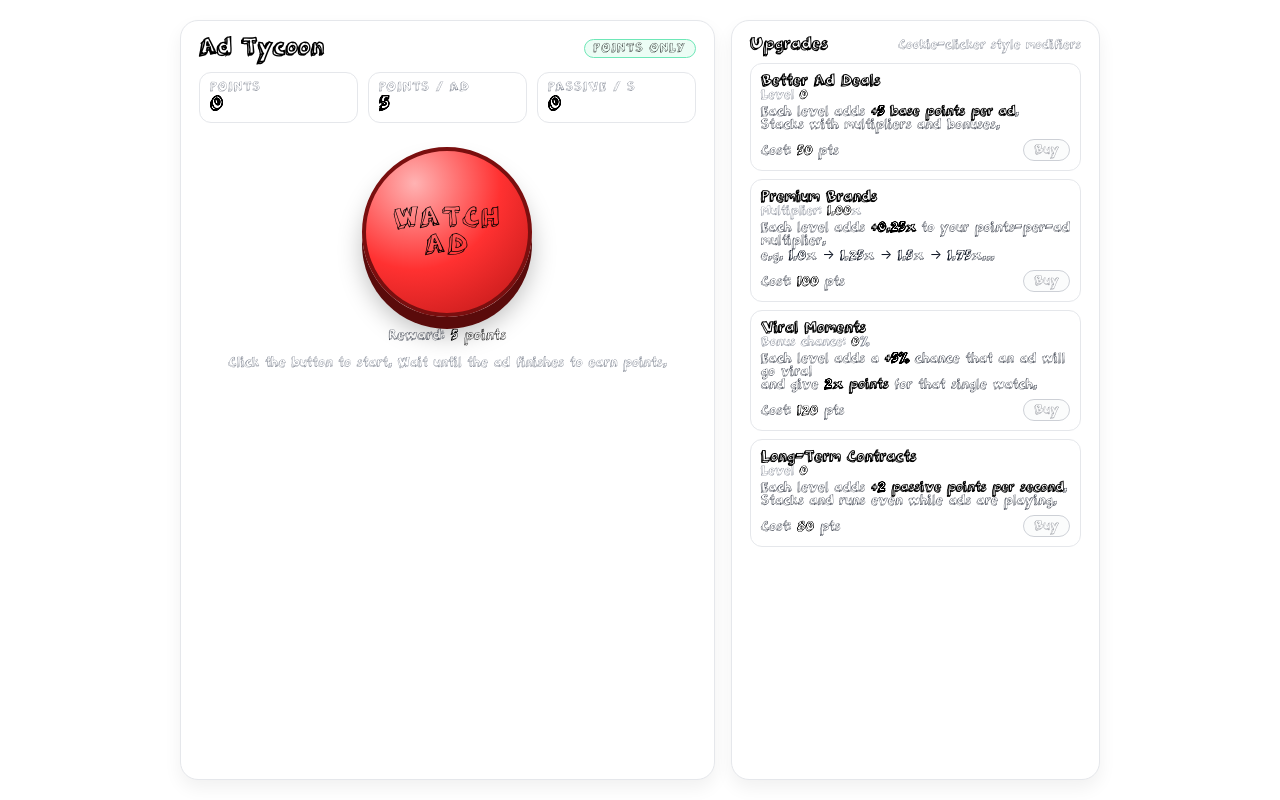
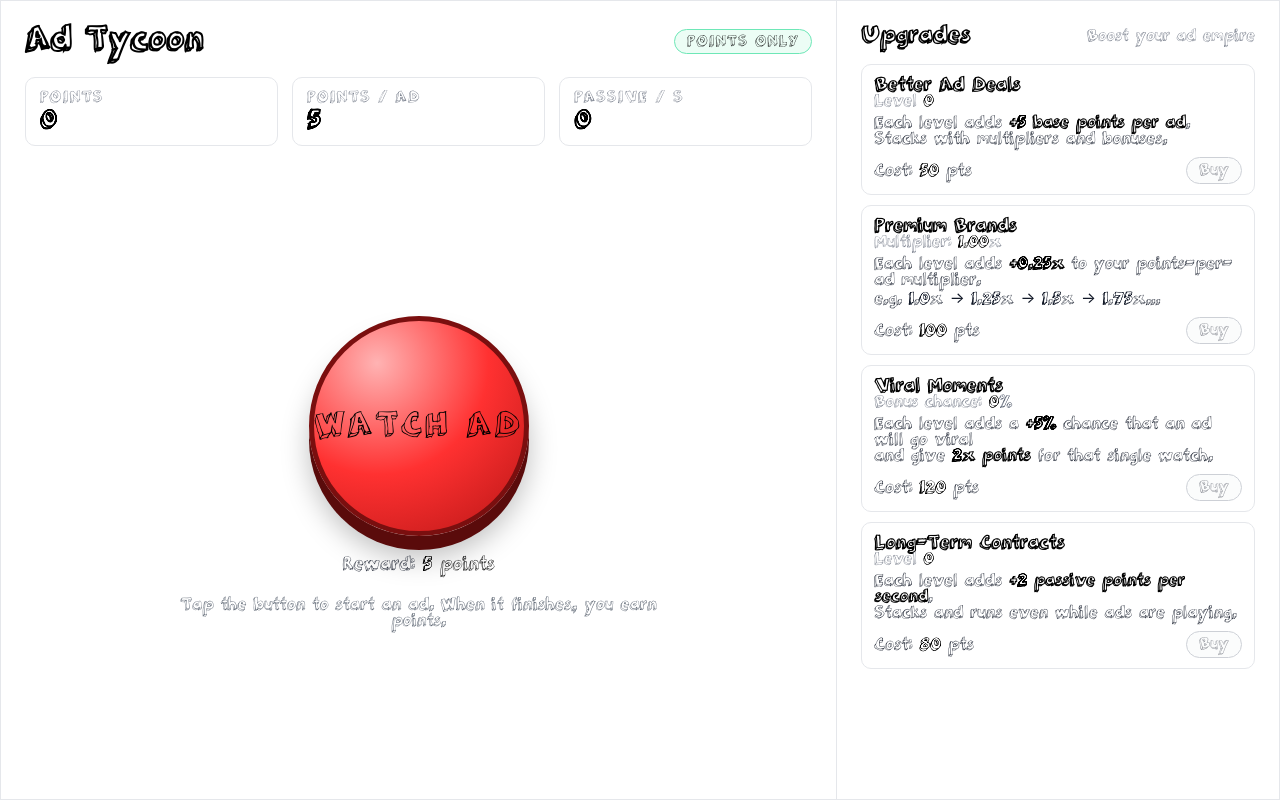
Before and after one commit to ezrakerney-afk/adtycoon, a plain HTML site: page index.html in a window 1280 px wide. Drawn offline with Linux system fonts and the light colour scheme.

Commit message:
Refactor CSS styles for layout and elements

```diff
--- a/index.html
+++ b/index.html
@@ -21,40 +21,41 @@
 
     body {
       margin: 0;
-      min-height: 100vh;
+      height: 100vh;
+      width: 100vw;
       display: flex;
       align-items: stretch;
-      justify-content: center;
+      justify-content: stretch;
       background: #ffffff;
     }
 
     .shell {
-      width: 100%;
-      max-width: 960px;
-      padding: 20px;
       display: flex;
-      gap: 16px;
+      height: 100vh;
+      width: 100vw;
     }
 
     .panel {
       background: #ffffff;
-      border-radius: 18px;
+      padding: 24px;
       border: 1px solid #e5e7eb;
-      box-shadow: 0 8px 18px rgba(0, 0, 0, 0.06);
-      padding: 16px 18px 18px;
     }
 
+    /* 2/3 main, 1/3 upgrades */
     .panel-main {
-      flex: 3;
+      flex: 2;
       display: flex;
       flex-direction: column;
-      align-items: center;
+      align-items: stretch;
+      border-right: none;
     }
 
     .panel-upgrades {
-      flex: 2;
+      flex: 1;
+      display: flex;
+      flex-direction: column;
       overflow-y: auto;
-      max-height: calc(100vh - 40px);
+      max-height: 100vh;
     }
 
     .header {
@@ -62,18 +63,18 @@
       display: flex;
       align-items: center;
       justify-content: space-between;
-      margin-bottom: 12px;
+      margin-bottom: 20px;
     }
 
     .title {
       margin: 0;
-      font-size: 1.4rem;
+      font-size: 2rem;
     }
 
     .tag {
-      font-size: 0.7rem;
+      font-size: 0.85rem;
       text-transform: uppercase;
-      padding: 3px 9px;
+      padding: 5px 12px;
       border-radius: 999px;
       border: 1px solid #6ee7b7;
       background: #ecfdf5;
@@ -83,53 +84,54 @@
     .stats-row {
       width: 100%;
       display: flex;
-      gap: 10px;
-      margin-bottom: 12px;
+      gap: 14px;
+      margin-bottom: 24px;
     }
 
     .stat {
       flex: 1;
-      padding: 8px 10px;
-      border-radius: 12px;
+      padding: 12px 14px;
+      border-radius: 10px;
       border: 1px solid #e5e7eb;
       background: #ffffff;
     }
 
     .stat-label {
-      font-size: 0.72rem;
+      font-size: 0.9rem;
       text-transform: uppercase;
       letter-spacing: 0.08em;
       color: #6b7280;
-      margin-bottom: 2px;
+      margin-bottom: 4px;
     }
 
     .stat-value {
-      font-size: 1.15rem;
+      font-size: 1.5rem;
       font-weight: 600;
     }
 
     .ad-area {
-      margin-top: 12px;
+      flex: 1;
       display: flex;
       flex-direction: column;
       align-items: center;
-      gap: 12px;
+      justify-content: center;
+      gap: 20px;
     }
 
     /* Circular watch button */
     #watchButton {
-      width: 170px;
-      height: 170px;
+      width: 220px;
+      height: 220px;
       border-radius: 50%;
-      border: 4px solid #7a0f0f;
+      border: 5px solid #7a0f0f;
       background: radial-gradient(circle at 30% 20%, #ffb3b3, #ff3131, #b81616);
       box-shadow:
-        0 12px 0 #5a0b0b,
-        0 18px 25px rgba(0, 0, 0, 0.25);
+        0 14px 0 #5a0b0b,
+        0 22px 28px rgba(0, 0, 0, 0.25);
       color: #000000;
-      font-size: 26px;
+      font-size: 32px;
       text-transform: uppercase;
-      letter-spacing: 0.07em;
+      letter-spacing: 0.09em;
       cursor: pointer;
       display: flex;
       align-items: center;
@@ -145,52 +147,53 @@
 
     /* Pressed/playing state */
     #watchButton.playing {
-      transform: translateY(6px);
+      transform: translateY(8px);
       box-shadow:
-        0 4px 0 #5a0b0b,
-        0 10px 18px rgba(0, 0, 0, 0.25);
+        0 6px 0 #5a0b0b,
+        0 12px 20px rgba(0, 0, 0, 0.25);
       background: radial-gradient(circle at 30% 20%, #ff8a8a, #e12727, #8f1010);
     }
 
     .ad-meta {
-      font-size: 0.85rem;
+      font-size: 1.1rem;
       color: #111827;
       text-align: center;
     }
 
     #statusText {
-      font-size: 0.8rem;
-      color: #6b7280;
-      margin-top: 2px;
+      font-size: 1rem;
+      color: #4b5563;
+      margin-top: 4px;
       text-align: center;
+      max-width: 480px;
     }
 
     .upgrades-header {
       display: flex;
       justify-content: space-between;
       align-items: center;
-      margin-bottom: 10px;
+      margin-bottom: 16px;
     }
 
     .upgrades-header h2 {
       margin: 0;
-      font-size: 1rem;
+      font-size: 1.4rem;
     }
 
     .upgrades-header span {
-      font-size: 0.75rem;
+      font-size: 0.95rem;
       color: #6b7280;
     }
 
     .upgrade-card {
-      border-radius: 12px;
-      padding: 10px 10px 9px;
+      border-radius: 10px;
+      padding: 12px 12px 10px;
       background: #ffffff;
       border: 1px solid #e5e7eb;
-      margin-bottom: 8px;
+      margin-bottom: 10px;
       display: flex;
       flex-direction: column;
-      gap: 4px;
+      gap: 6px;
     }
 
     .upgrade-top {
@@ -201,17 +204,17 @@
     }
 
     .upgrade-name {
-      font-size: 0.9rem;
+      font-size: 1.1rem;
       font-weight: 600;
     }
 
     .upgrade-level {
-      font-size: 0.75rem;
+      font-size: 0.95rem;
       color: #6b7280;
     }
 
     .upgrade-desc {
-      font-size: 0.8rem;
+      font-size: 0.98rem;
       color: #111827;
     }
 
@@ -224,7 +227,7 @@
     }
 
     .upgrade-cost {
-      font-size: 0.8rem;
+      font-size: 1rem;
       color: #111827;
     }
 
@@ -233,8 +236,8 @@
       border: 1px solid #9ca3af;
       background: #f9fafb;
       color: #111827;
-      padding: 4px 10px;
-      font-size: 0.78rem;
+      padding: 5px 12px;
+      font-size: 0.95rem;
       cursor: pointer;
       white-space: nowrap;
     }
@@ -249,6 +252,13 @@
         flex-direction: column;
       }
 
+      .panel-main,
+      .panel-upgrades {
+        flex: none;
+        height: auto;
+        border-right: 1px solid #e5e7eb;
+      }
+
       .panel-upgrades {
         max-height: none;
       }
@@ -257,7 +267,7 @@
 </head>
 <body>
   <div class="shell">
-    <!-- Main panel -->
+    <!-- Main panel (2/3) -->
     <div class="panel panel-main">
       <div class="header">
         <h1 class="title">Ad Tycoon</h1>
@@ -287,16 +297,16 @@
           Reward: <span id="rewardInfo">5 points</span>
         </div>
         <div id="statusText">
-          Click the button to start. Wait until the ad finishes to earn points.
+          Tap the button to start an ad. When it finishes, you earn points.
         </div>
       </div>
     </div>
 
-    <!-- Upgrades panel -->
+    <!-- Upgrades panel (1/3, scrollable) -->
     <div class="panel panel-upgrades">
       <div class="upgrades-header">
         <h2>Upgrades</h2>
-        <span>Cookie-clicker style modifiers</span>
+        <span>Boost your ad empire</span>
       </div>
 
       <!-- Better Ad Deals: flat points per ad -->
@@ -434,8 +444,6 @@
 
     const BASE_POINTS_PER_AD = 5;
     const BASE_AD_MS = 15000; // used by fake timer
-    const TICK_MS = 100;
-
     let watching = false;
     let timer = null;
 
@@ -508,7 +516,6 @@
     }
 
     // ---- AD FLOW ----
-
     function startAd() {
       if (watching) return;
       watching = true;
@@ -518,14 +525,13 @@
         "Ad is playing... wait until it finishes to earn points.";
 
       // >>> plug real rewarded ad here <<<
-      // Example:
       // myAdSdk.showRewardedAd({
       //   onComplete: () => onRealAdFinished(true),
       //   onClose: () => onRealAdFinished(false),
       //   onError: () => onRealAdFinished(false),
       // });
 
-      simulateFakeAdTimer(); // keep for now so it works without a real SDK
+      simulateFakeAdTimer();
       updateUI();
     }
 
@@ -534,7 +540,7 @@
       if (timer) clearTimeout(timer);
       timer = setTimeout(() => {
         onRealAdFinished(true);
-      }, BASE_AD_MS);
+      }, BASE_POINTS_PER_AD * 3000); // you can tweak this if you want
     }
 
     function onRealAdFinished(watchedFull) {
```
